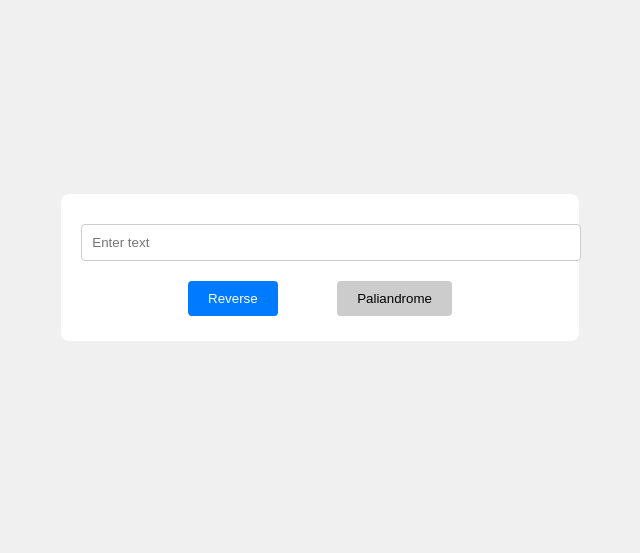
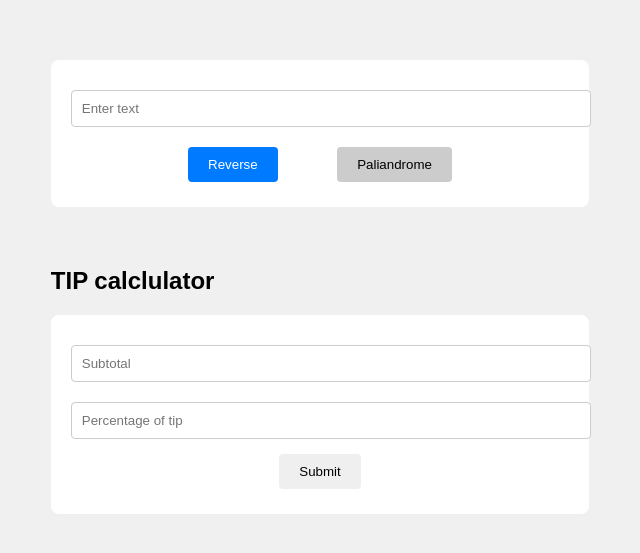
Before and after one commit to hemanth-reddy1818/Reverse-Paliandrome, a plain HTML site: page index.html in a window 1280 px wide. Shown: the part 123-676 px from the top of the page, without its empty margins (320-960 px from the left). Drawn offline with Linux system fonts and the light colour scheme.

Commit message:
Update index.html

```diff
--- a/index.html
+++ b/index.html
@@ -33,10 +33,34 @@
 
 
 
+
+
+
+
         <div class="heading">
             <h1 class="reverse_heading"></h1>
 
         </div>
+
+
+        <div class="flex-container">
+            <div class="container">
+                <h1 class="tip"> TIP calclulator</h1>
+
+            </div>
+
+
+            <div class="form-container">
+              <form>
+                  <input class="form-control  subtotal_input" type="number" id="input1"  oninput="this.value = Math.abs(this.value)" placeholder="Subtotal">
+                  <input  class="form-control  tip_input"  type="number" id="input2" name="input2" placeholder="Percentage of tip">
+                  <button class="submit-button" type="submit" onclick="return false">Submit</button>
+              </form>
+            </div>
+          </div>
+
+
+
 
     </section>
 
```
